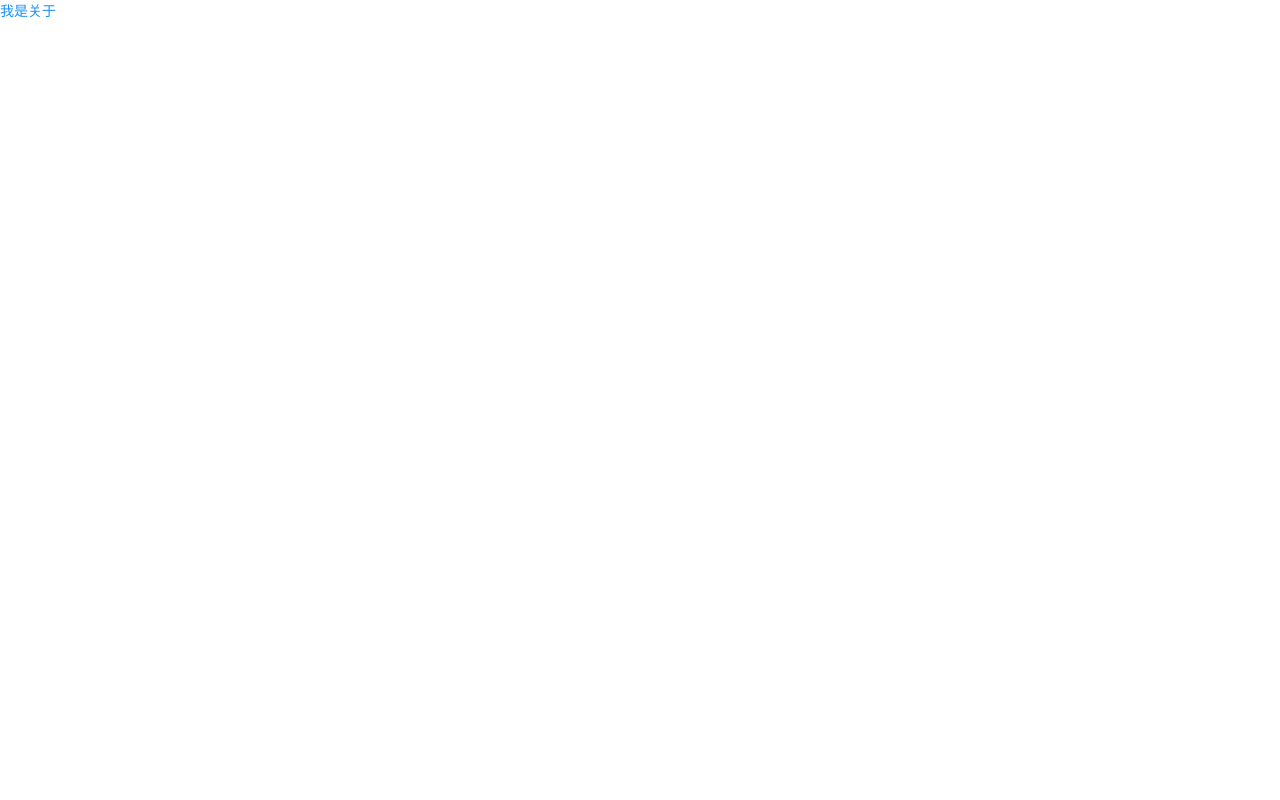
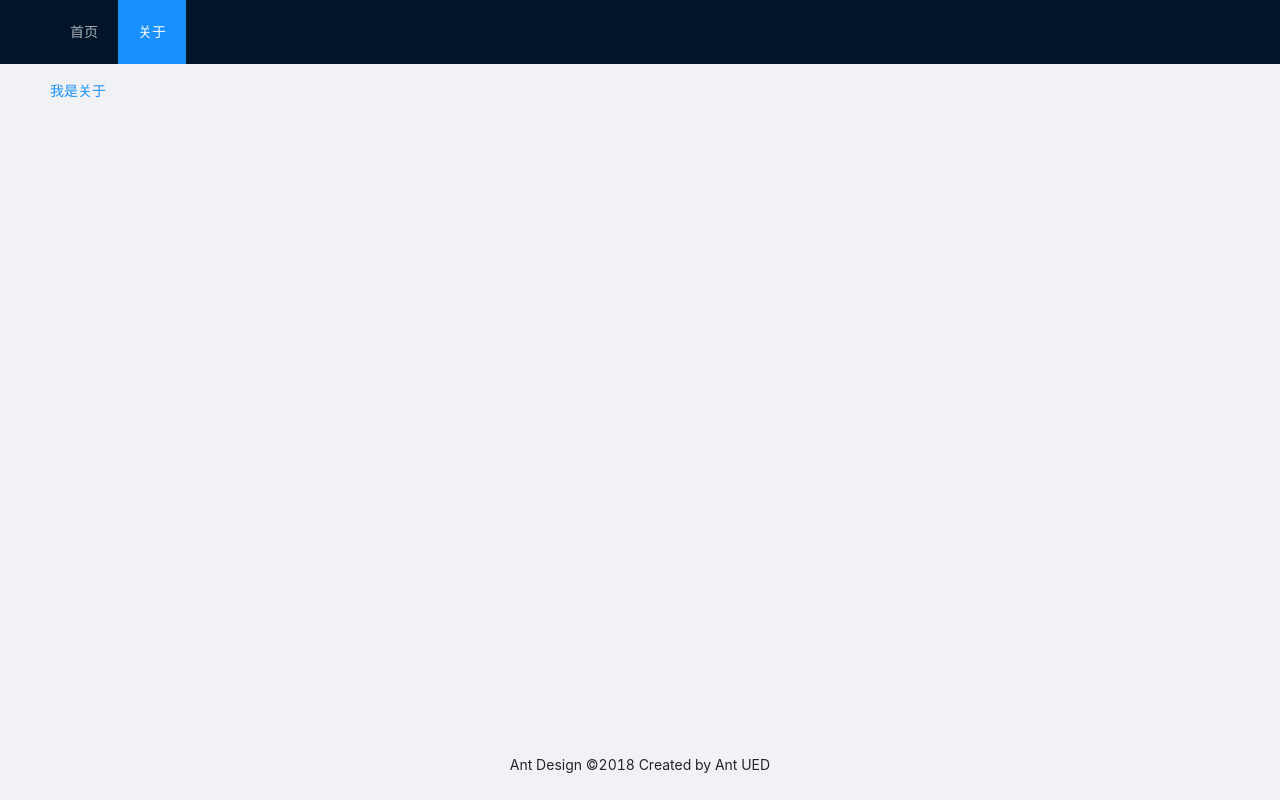
Before and after one commit to bicycle-lei/react-ts, a React app: page /about in a window 1280 px wide. Built offline with nearby package versions, Linux system fonts and the light colour scheme.

Commit message:
基础页面

```diff
--- a/src/page/about/index.tsx
+++ b/src/page/about/index.tsx
@@ -3,13 +3,12 @@
  * @Author: wangdelei
  * @Date: 2021-07-13 14:47:58
  * @LastEditors: wangdelei
- * @LastEditTime: 2021-07-14 15:09:34
+ * @LastEditTime: 2021-07-14 17:45:44
  */
 import { Link } from 'react-router-dom';
-import { useParams } from 'react-router-dom';
+// import { useParams } from 'react-router-dom';
 function About() {
-    const { id } = useParams();
-    console.log(id);
+    // const { id } = useParams();
     return <Link to="/home">我是关于</Link>;
 }
 
--- a/src/page/home/index.tsx
+++ b/src/page/home/index.tsx
@@ -3,13 +3,12 @@
  * @Author: wangdelei
  * @Date: 2021-07-13 14:43:20
  * @LastEditors: wangdelei
- * @LastEditTime: 2021-07-14 14:47:20
+ * @LastEditTime: 2021-07-14 17:39:26
  */
 interface HomeProps {
     history: any
 }
 const Home:React.FC<HomeProps> = ({history}) => {
-    console.log(history)
     return (
         <div onClick = {() => {history.push({pathname: '/about'})}}>
             我是首页
--- /dev/null
+++ b/src/page/layout/index.module.less
@@ -0,0 +1,7 @@
+.LayoutContent {
+    height: calc(100vh - 134px);
+    padding: 0 50px;
+}
+.siteLayoutContent {
+    margin: 16px 0;
+}
--- a/src/page/layout/index.tsx
+++ b/src/page/layout/index.tsx
@@ -3,11 +3,58 @@
  * @Author: wangdelei
  * @Date: 2021-07-13 14:58:17
  * @LastEditors: wangdelei
- * @LastEditTime: 2021-07-14 14:46:20
+ * @LastEditTime: 2021-07-14 19:15:04
  */
+import { useState } from 'react';
+import { Link } from 'react-router-dom';
+import { Layout as Lay, Menu } from 'antd';
+
+import styles from './index.module.less';
+import routes from '../../routes';
+const { Header, Content, Footer } = Lay;
+
 interface LayoutProps {}
-// props.history.push({pathname: '/'})
-const Layout: React.FC<LayoutProps> = ({ children }) => {
-    return <>{children}</>;
+const Layout: React.FC<LayoutProps> = (props) => {
+    const navList = routes[routes.length - 1].childRoutes.filter(
+        (item) => item.name
+    );
+    const { pathname } = window.location;
+    var defaultKey: string = '';
+    navList.some((item, index) => {
+        if (pathname === item.path) {
+            defaultKey = String(index + 1);
+            return true;
+        }
+    });
+    return (
+        <>
+            <Lay className="layout">
+                <Header>
+                    <Menu
+                        theme="dark"
+                        mode="horizontal"
+                        defaultSelectedKeys={[defaultKey]}
+                    >
+                        {navList.map((nav, index) => {
+                            const key = index + 1;
+                            return (
+                                <Menu.Item key={key}>
+                                    <Link to={nav.path}>{nav.name}</Link>
+                                </Menu.Item>
+                            );
+                        })}
+                    </Menu>
+                </Header>
+                <Content className={styles.LayoutContent}>
+                    <div className={styles.siteLayoutContent}>
+                        {props.children}
+                    </div>
+                </Content>
+                <Footer style={{ textAlign: 'center' }}>
+                    Ant Design ©2018 Created by Ant UED
+                </Footer>
+            </Lay>
+        </>
+    );
 };
 export default Layout;
--- /dev/null
+++ b/src/page/login/index.module.less
@@ -0,0 +1,23 @@
+.login {
+    width: 100vw;
+    height: 100vh;
+    background-image: url('../../assets/images/login-bgc.jpeg');
+    background-size: 100% 100%;
+    display: flex;
+    justify-content: center;
+    align-items: center;
+    .loginBtn {
+        font-size: 14px;
+        display: inline-block;
+        color: white;
+        background: rgba(0,0,0,.1);
+        width: 100px;
+        height: 100px;
+        line-height: 100px;
+        text-align: center;
+        border-radius: 50%;
+        &:hover {
+             transform: scale(1.1);
+        }
+    }
+}
--- /dev/null
+++ b/src/page/login/index.tsx
@@ -0,0 +1,18 @@
+/*
+ * @Description:
+ * @Author: wangdelei
+ * @Date: 2021-07-13 14:47:58
+ * @LastEditors: wangdelei
+ * @LastEditTime: 2021-07-14 16:07:51
+ */
+import { Link } from 'react-router-dom';
+import styles from './index.module.less';
+function Login() {
+    return (
+        <div className={styles.login}>
+            <Link to="/home" className={styles.loginBtn}>Login</Link>
+        </div>
+    )
+}
+
+export default Login;
--- a/src/routes.ts
+++ b/src/routes.ts
@@ -3,15 +3,17 @@
  * @Author: wangdelei
  * @Date: 2021-07-13 14:53:45
  * @LastEditors: wangdelei
- * @LastEditTime: 2021-07-14 14:51:05
+ * @LastEditTime: 2021-07-14 15:31:38
  */
 import Layout from './page/layout';
 import Home from './page/home';
 import About from './page/about';
+import Login from './page/login';
 const routers = [
     {
-        path: '/ab',
-        component: About,
+        name: '登录',
+        path: '/login',
+        component: Login,
         childRoutes: []
     },
     {
@@ -29,11 +31,6 @@ const routers = [
                 component: Home,
             },
             {
-                name: '主要',
-                path: '/home/:id',
-                component: About,
-            },
-            {
                 name: '关于',
                 path: '/about',
                 component: About,
```
Also changed, not shown: src/assets/images/login-bgc.jpeg (added), src/assets/images/login-bgc1.jfif (added).
